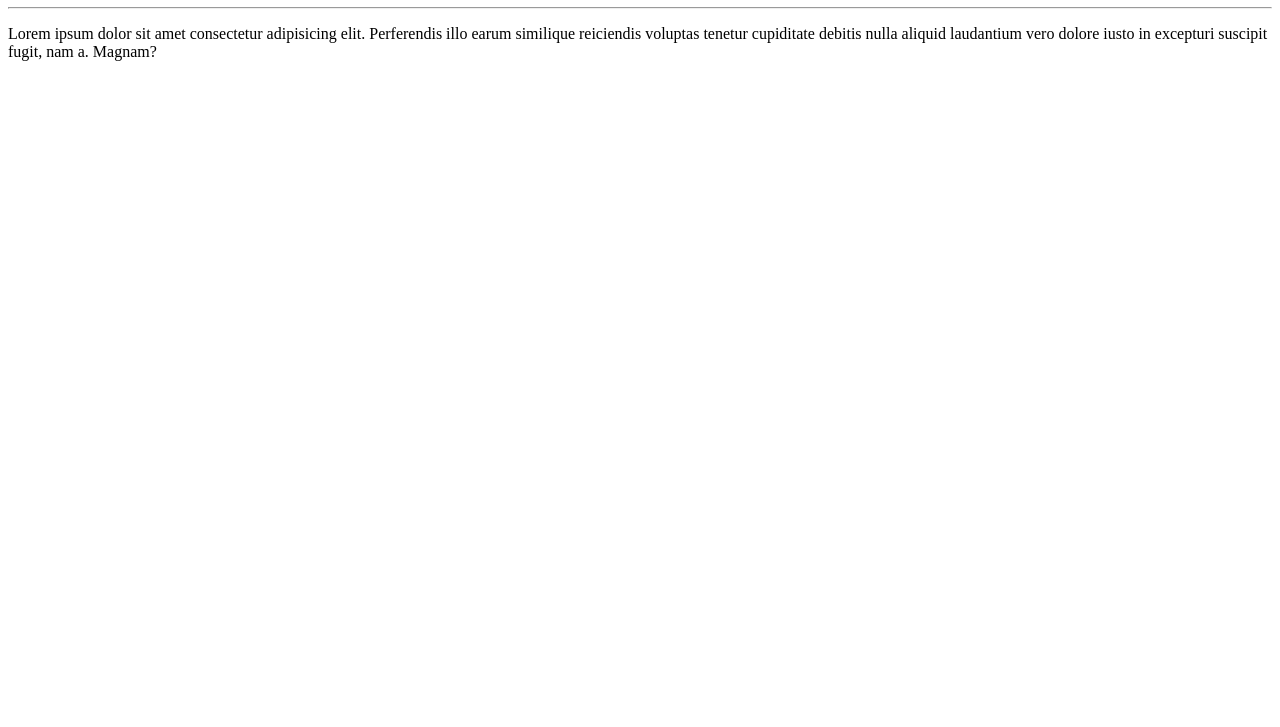
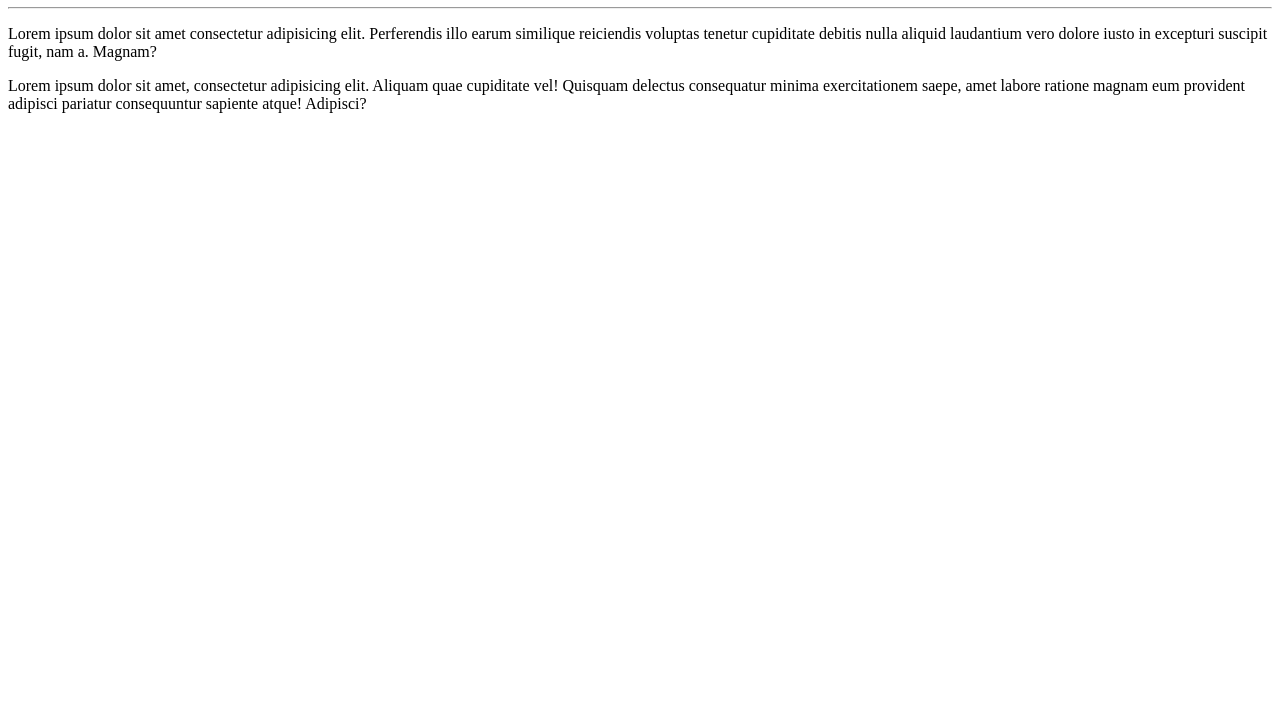
Before and after one commit to rayssarrsilva/cursoemvideo, a plain HTML site: page site exemplo/index.html in a window 1280 px wide. Shown: the part 73-800 px from the top of the page. Drawn offline with Linux system fonts and the light colour scheme.

Commit message:
paragrafo adicionado

```diff
--- a/site exemplo/index.html
+++ b/site exemplo/index.html
@@ -10,5 +10,6 @@
     <h1>Olá, mundo!</h1>
     <hr>
     <p>Lorem ipsum dolor sit amet consectetur adipisicing elit. Perferendis illo earum similique reiciendis voluptas tenetur cupiditate debitis nulla aliquid laudantium vero dolore iusto in excepturi suscipit fugit, nam a. Magnam?</p>
+    <p>Lorem ipsum dolor sit amet, consectetur adipisicing elit. Aliquam quae cupiditate vel! Quisquam delectus consequatur minima exercitationem saepe, amet labore ratione magnam eum provident adipisci pariatur consequuntur sapiente atque! Adipisci?</p>
 </body>
 </html>
```
